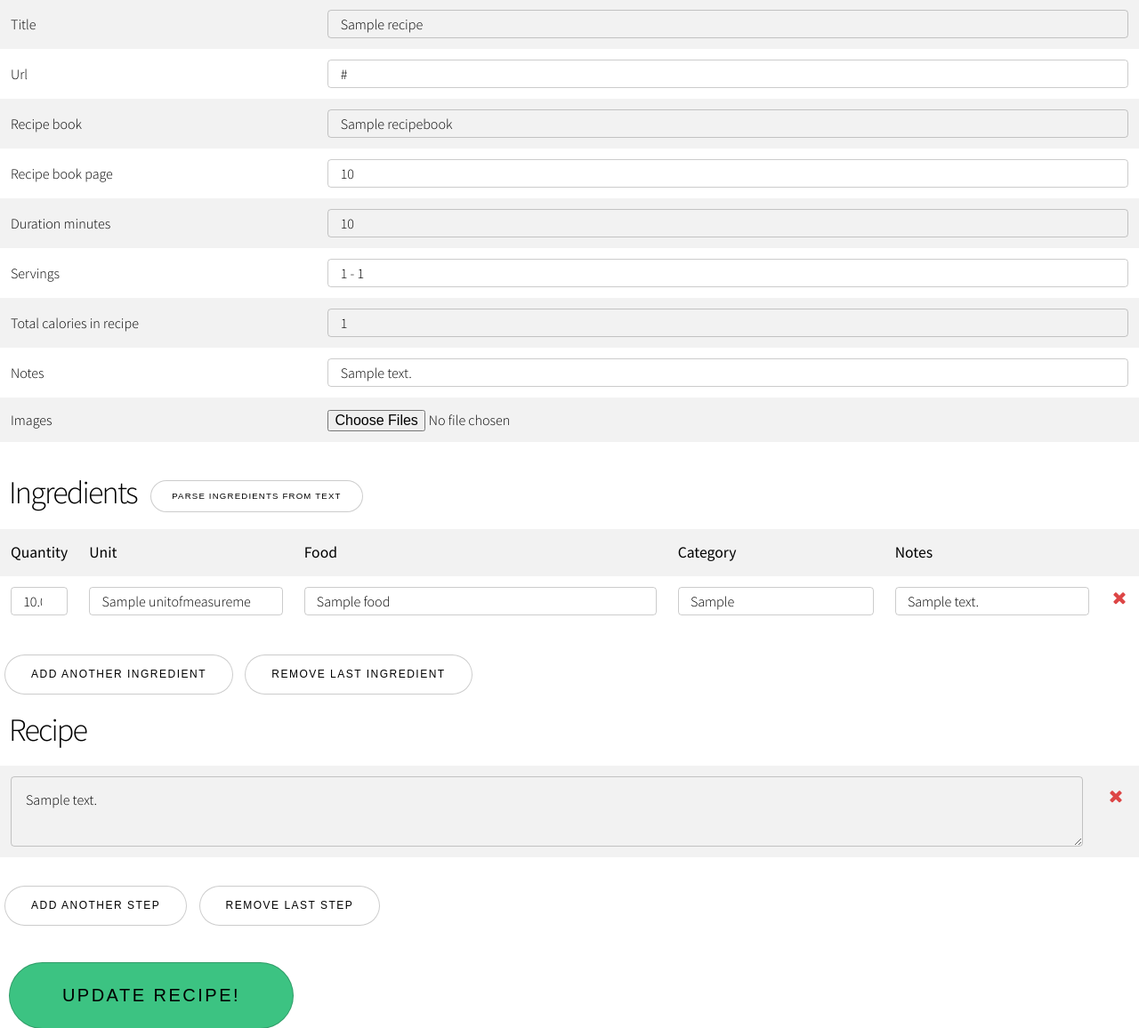
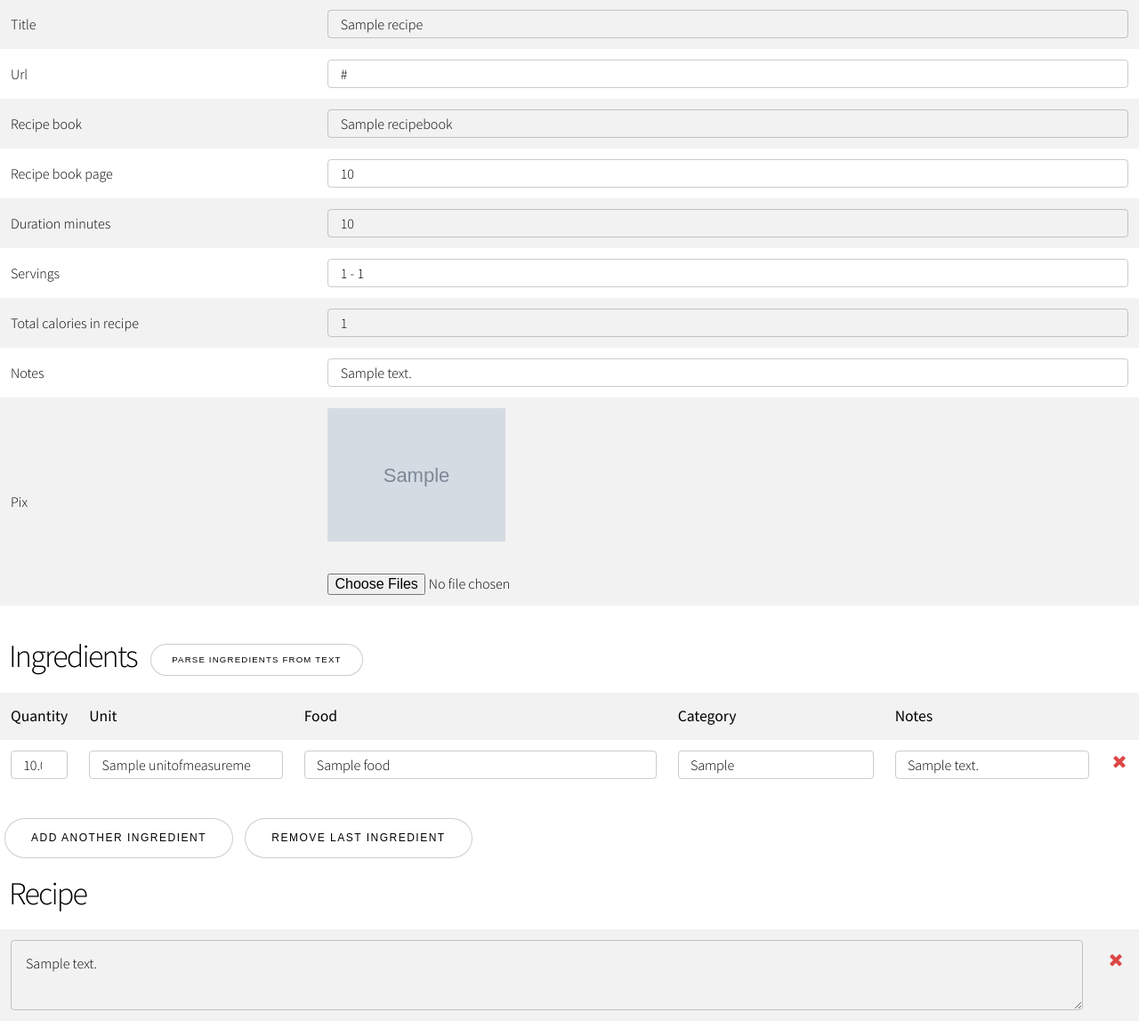
Before and after one commit to liveandletbri/food_db, a Django app: a page that uses food_db/food_db_app/templates/add_edit_recipe.html in a window 1280 px wide. Shown: the part 358-1514 px from the top of the page at 89% size. Run offline with Django 5.2, Linux system fonts and the light colour scheme; tables that the repository leaves empty hold one stand-in row (values such as "Sample post"); grey boxes marked "Sample" are stand-in pictures.

Commit message:
show existing images on edit page

```diff
--- a/food_db/food_db_app/templates/add_edit_recipe.html
+++ b/food_db/food_db_app/templates/add_edit_recipe.html
@@ -99,10 +99,20 @@
             <td class="recipe_summary_label">{{create_recipe_form.notes.label}}</td>
             <td>{{create_recipe_form.notes}}</td>
         </tr>
-        <tr>
-            <td class="recipe_summary_label">{{create_recipe_form.images.label}}</td>
+        <tr >
+            <td class="recipe_summary_label" rowspan="2">Pix</td>
             <td>
-                <input type="file" name="images" accept="image/*" multiple id="id_images">
+                {% for img in existing_images %}
+                    <a href="{{ img.url }}" target="_blank">
+                        <img src="{{ img.url }}" class="recipe_image" />
+                    </a>
+                {% endfor %}
+            </td>
+        </tr>
+        <tr style="background-color: rgba(0, 0, 0, 0.05);">
+                <td>
+                    <input type="file" name="images" accept="image/*" multiple id="id_images">
+                </td>
             </td>
         </tr>
     </table>
--- a/food_db/food_db_app/templates/recipe_detail.html
+++ b/food_db/food_db_app/templates/recipe_detail.html
@@ -82,7 +82,7 @@
         <td>
         {% for img in images %}
             <a href="{{ img.url }}" target="_blank">
-                <img src="{{ img.url }}" class="img-responsive" style="height: 150px; float: left; margin-right: 10px;" />
+                <img src="{{ img.url }}" class="recipe_image" />
             </a>
         {% endfor %}
         </td>
--- a/food_db/food_db_app/views.py
+++ b/food_db/food_db_app/views.py
@@ -410,6 +410,7 @@ def edit_recipe(request, key):
                     tag_instance.recipes.add(recipe_instance)
                     tag_instance.save()
 
+            # only adding images here, not deleting any
             recipe_image = create_recipe_form.cleaned_data.get('images')
             if recipe_image:
                 recipe_image_instance = RecipeImage(
@@ -495,6 +496,7 @@ def edit_recipe(request, key):
     # If this is a GET (or any other method), populate the form with the recipe's existing info.
     else:
         related_tags = [tag.name for tag in Tag.objects.filter(recipes=recipe_instance)]
+        related_images = [recipe_image.image for recipe_image in RecipeImage.objects.filter(recipe=recipe_instance)]
         related_ingredients = Ingredient.objects.filter(recipe=recipe_instance).order_by('ingredient_category')
         related_steps = RecipeStep.objects.filter(recipe=recipe_instance).order_by('order_number')
 
@@ -552,6 +554,7 @@ def edit_recipe(request, key):
         'mode': 'edit',
         'create_recipe_form': create_recipe_form,
         'checked_tags': related_tags,
+        'existing_images': related_images,
         'ingredient_list': ingredient_list,
         'step_list': step_list,
         'food_list': existing_foods,
--- a/food_db/static/css/style.css
+++ b/food_db/static/css/style.css
@@ -141,6 +141,12 @@ td.step_number {
 }
 .recipe_summary_label {
     max-width: 110px;
+    align-content: center;
+}
+.recipe_image {
+    float: left;
+    margin-right: 10px;
+    margin-bottom: 10px;
 }
 /* When screen is at least 600 px wide */
 @media screen and (min-width: 600px) {
@@ -149,12 +155,18 @@ td.step_number {
         -webkit-columns: 2;
         -moz-columns: 2;
     }
+    .recipe_image {
+        height: 150px;
+    }
 }
 /* When screen is less than 600 px wide */
 @media screen and (max-width: 599px) {
     button.form_mod_button {
         width: 13rem;
         font-size: 0.6rem;
+    }
+    .recipe_image {
+        width: 300px;
     }
 }
 
```
